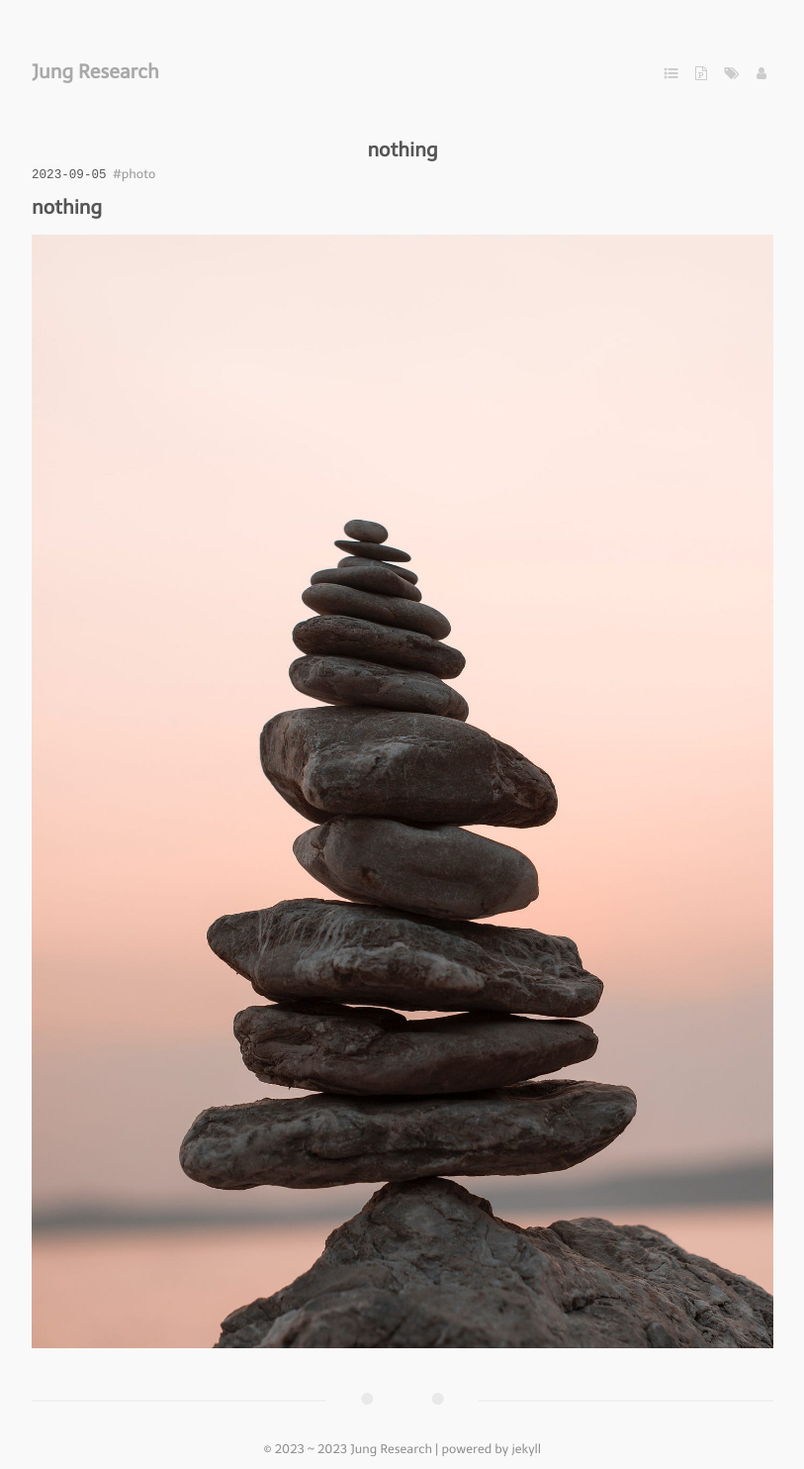
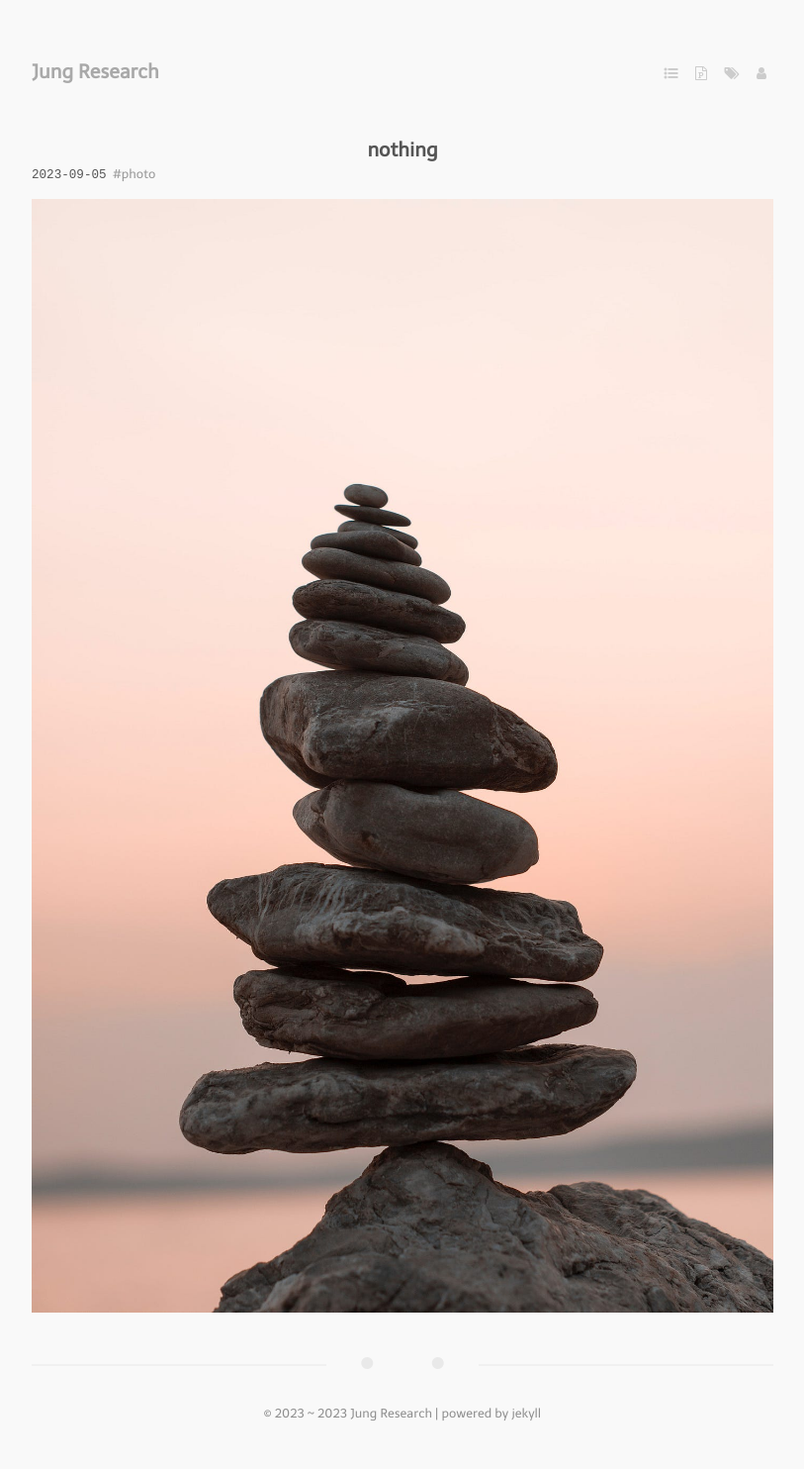
Before and after one commit to jung-research/en-note, a Jekyll site: the page built from _posts/2023-09-05-nothing.md, in a window 1280 px wide. Shown: the whole page at 99% size, without its empty margins (233-1046 px from the left). Built offline with Jekyll 4.4.1, drawn with Linux system fonts in a browser that asks for light colours; nearby versions of some CDN libraries; some web fonts are replaced; comment, search, counter and statistics services are not loaded; after the commit the page ends 1449 px from its top, so only the background shows below that.

Commit message:
mod nothing

```diff
--- a/_posts/2023-09-05-nothing.md
+++ b/_posts/2023-09-05-nothing.md
@@ -6,6 +6,4 @@ tags:
   - photo
 ---
 
-## nothing
-
 ![ston](/assets/2023-09-05-nothing/ston.jpg)
```
